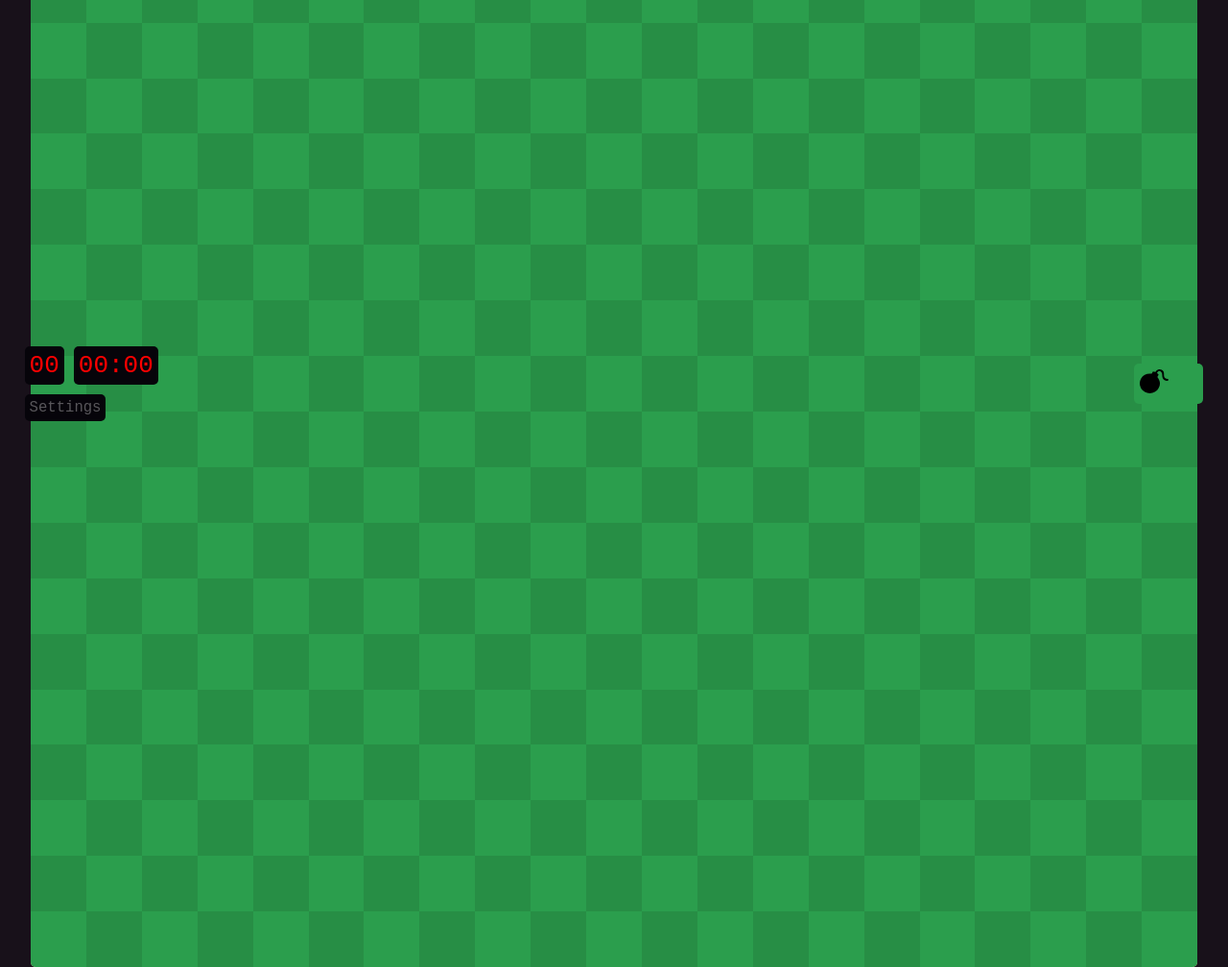
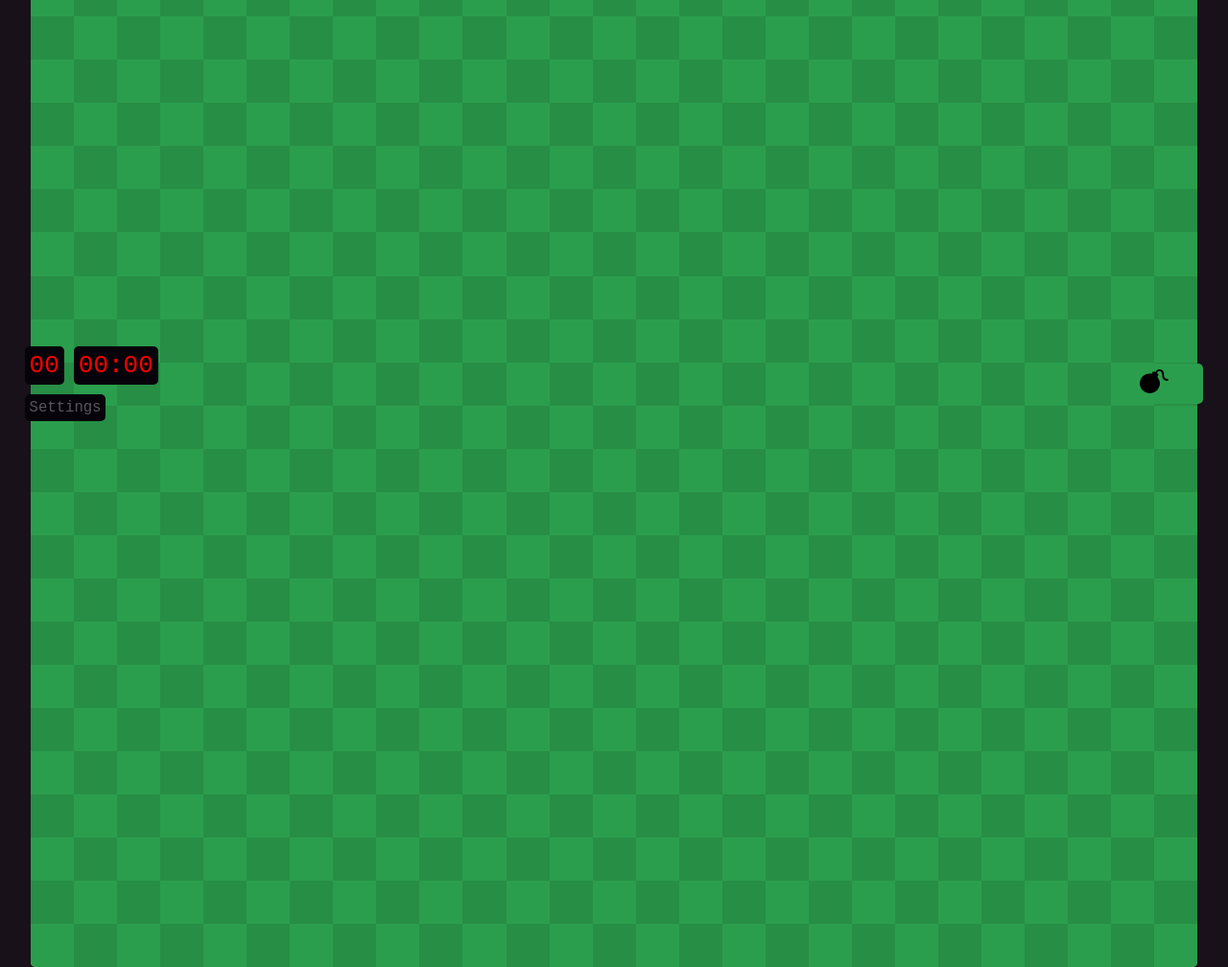
Before and after one commit to Jun1l1ll1/minesweeperWEB, a plain HTML site: page index.html in a window 1280 px wide. Shown: the whole page at 96% size. Drawn offline with Linux system fonts and the light colour scheme.

Commit message:
better number resize

```diff
--- a/game.js
+++ b/game.js
@@ -1,5 +1,5 @@
 
-let size = 21; // Should be odd
+let size = 27; // Should be odd
 let bomb_percent = 6; //(1/nr)
 let min_start = 3; // Should be odd (nr x nr of no bomb)
 const modes = {
@@ -17,28 +17,20 @@ let current_colors = {"bg":"#e0c995", "font":"#000000", "board":"#2b9e4d", "bomb
 displayColorsOnHTML();
 displaySettingsOnHTML();
 
+let left_click_open_field = true;
+
 let map = undefined;
 
 let flags = [];
 let open_fields = [];
-
-let left_click_open_field = true;
 
 let timer = 0;
 let stop_timer = false;
 
 let bomb_amount = 0;
 
-let board_div = document.getElementById("game_board");
-board_div.style.gridTemplateColumns = "repeat("+size+", 1fr)";
-for (let i=0; i < size*size; i++) {
-    board_div.innerHTML += `
-    <div id="${i}" onclick="leftClicked(${i})" oncontextmenu="rightClicked(${i});return false;">
-        <div id="flag_${i}"><div class="svg_flag"></div></div>
-        <span id="map_nr_${i}"></span>
-    </div>
-    `;
-}
+restartGame();
+
 
 
 function leftClicked(nr) {
@@ -380,6 +372,10 @@ function restartGame(from_settings=false) {
         `;
     }
     board_div.innerHTML = HTML_txt;
+    for (let i=0; i < size*size; i++) {
+        const boxHeight = document.getElementById(i).offsetHeight;
+        document.getElementById(`map_nr_${i}`).style.fontSize = `${(boxHeight*(2/3)).toString()}px`;
+    }
 }
 
 
--- a/index.html
+++ b/index.html
@@ -330,10 +330,14 @@
                     display: flex;
                 }
             }
-            container-type: size;
+
+            /* container-type: size; */
             >span {
+                /* width: 100%;
+                height: 100%; */ /*!!!!!!!!!!!!!!!!!!!!!!!!!!!!!*/
                 display: none;
-                font-size: 70cqh;
+                /* font-size: 100%;  */
+                /* container query units can be used (cqw & cqh), must have parent with container-type: size (https://stackoverflow.com/questions/30693928/how-to-make-font-size-relative-to-parent-div) */
                 font-weight: bold;
                 user-select: none;
             }
@@ -408,4 +412,5 @@
 
 </style>
 <script src="./game.js"></script>
+
 </html>
```
